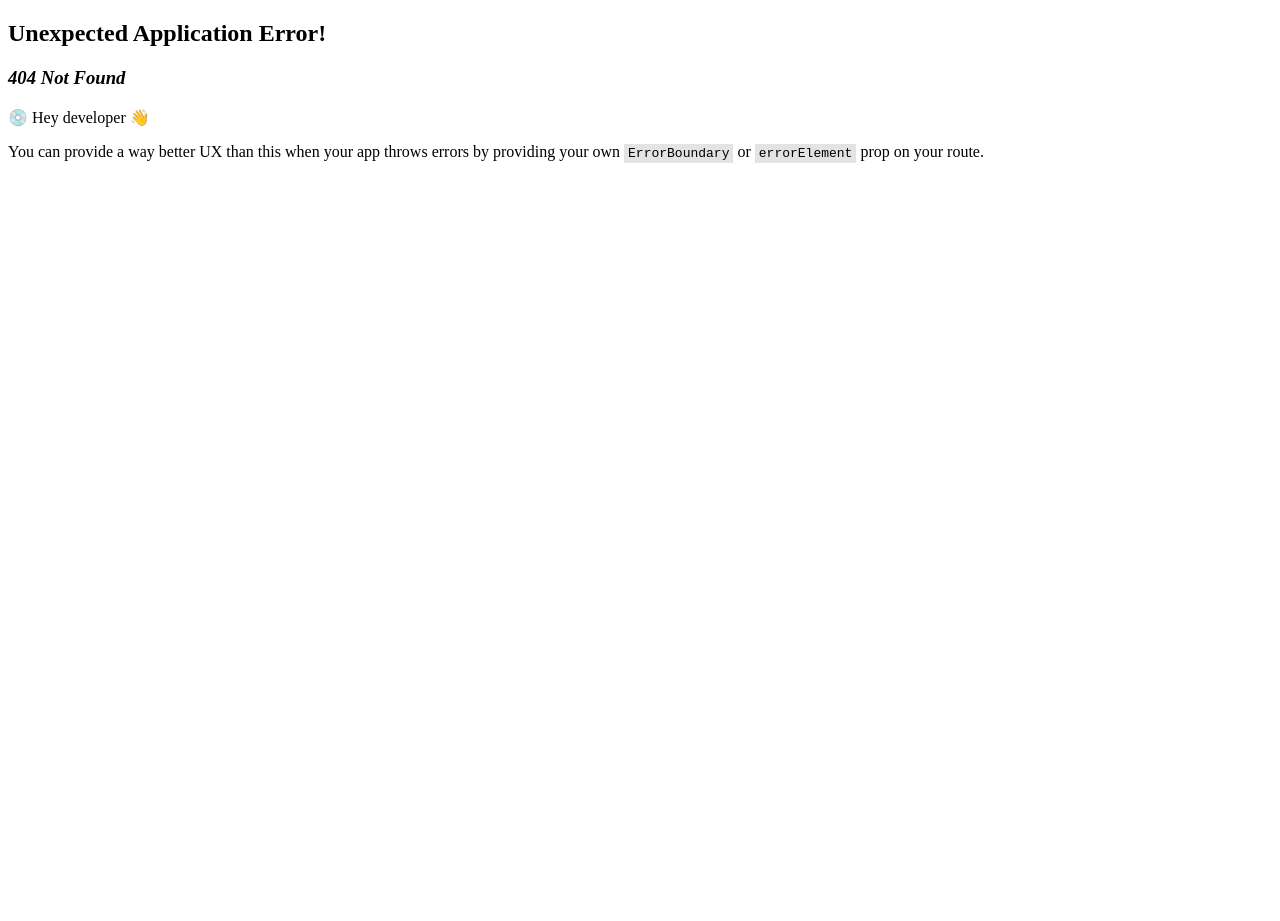
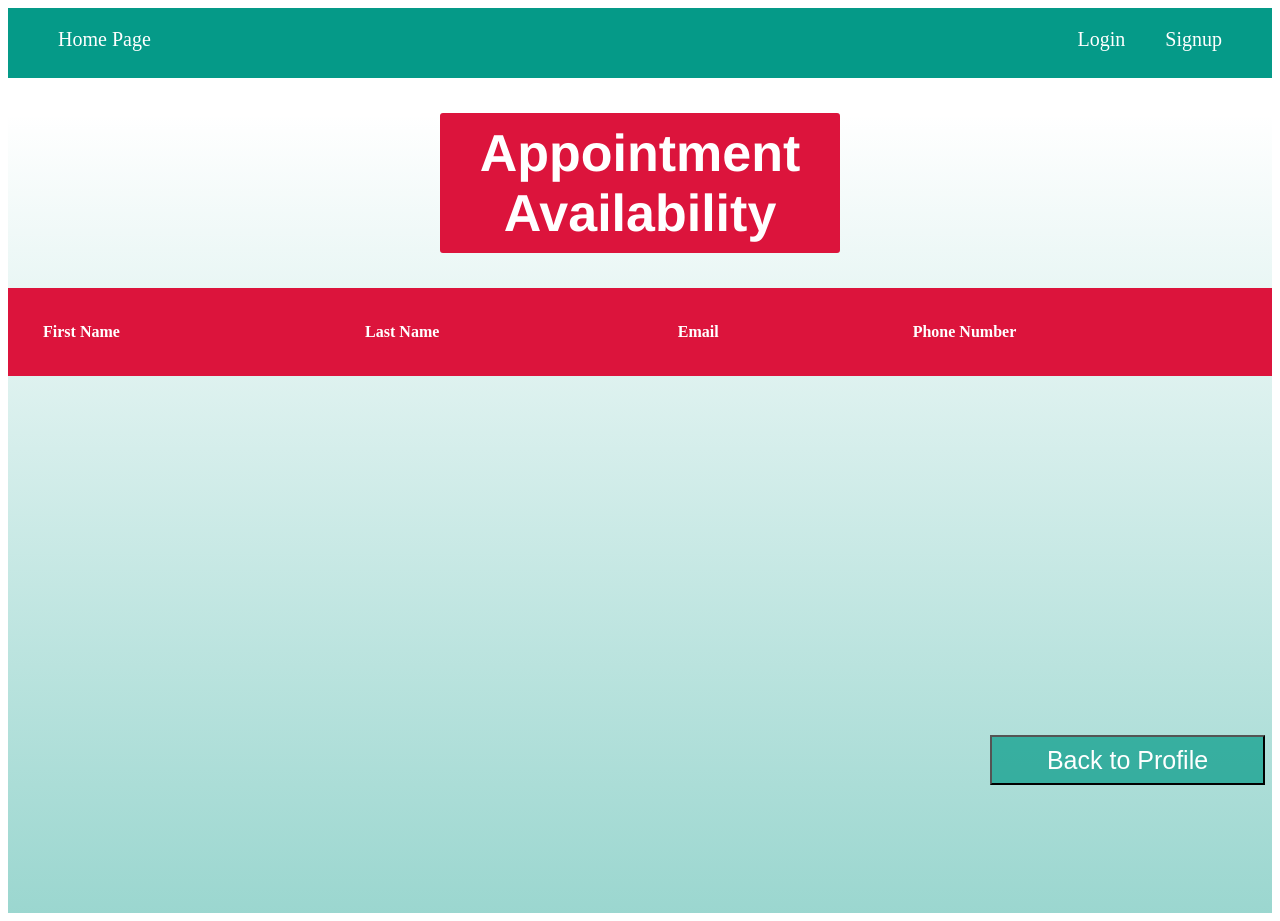
Before and after one commit to Oiman23/SJCS-Clinic, a React (Create React App) app in the folder Website Code/client/: page /appointments in a window 1280 px wide. Before the commit this address had no page. Before the commit the page ends 800 px from the top, so only its background shows below. Built offline with nearby package versions, Linux system fonts and the light colour scheme.

Commit message:
modifications

```diff
--- a/Website Code/client/src/index.js
+++ b/Website Code/client/src/index.js
@@ -9,6 +9,7 @@ import PatientInfoFill from './webPages.js/PatientInfoFill';
 import MedicalStaffInfoFill from './webPages.js/MedicalStaffInfoFill';
 import UserProfile from './webPages.js/UserProfile';
 import MedicalStaff from './webPages.js/Medicalstaff';
+import Appointments from './webPages.js/Appointments';
 
 const router = createBrowserRouter(
 createRoutesFromElements((
@@ -20,6 +21,7 @@ createRoutesFromElements((
     <Route path = '/medicalstaffinfofill' element = {<MedicalStaffInfoFill/>}/>
     <Route path = '/userprofile' element = {<UserProfile/>}/>
     <Route path = '/medicalstaff' element = {<MedicalStaff/>}/>
+    <Route path = '/appointments' element = {<Appointments/>}/>
  </Route>
  )
 ))
--- a/Website Code/client/src/webPages.js/App.css
+++ b/Website Code/client/src/webPages.js/App.css
@@ -65,6 +65,22 @@ p.descript {
   background-image: linear-gradient(rgba(5, 154, 136, 0), rgba(5, 154, 136, 0.4))
 }
 
+.appointment {
+  position: fixed;
+  bottom: 15px;
+  right: 15px;
+  background: rgba(5, 154, 136, 0.7);
+  color: white;
+  width: 275px;
+  height: 50px;
+  font-size: 25px;
+  cursor: pointer;
+}
+
+.appointment:hover {
+  background:rgb(5, 154, 136, 1);
+}
+
 .back-to-top {
   position: fixed;
   bottom: 15px;
--- a/Website Code/client/src/webPages.js/Appointments.js
+++ b/Website Code/client/src/webPages.js/Appointments.js
@@ -1,10 +1,26 @@
-import {useState} from 'react';
+import {useState, useEffect} from 'react';
 import axios from 'axios';
 import { useNavigate } from 'react-router-dom';
 const Appointments =() =>{
+    const navigate = useNavigate();
+    const handleAppointments = () => {
+        navigate('/userprofile');
+    };
+
     return (
-        <div>
-            Apointment Page
+        <div id="gradient">
+            <center><h1 className="title">Appointment Availability</h1></center>
+            <table>
+                <thead>
+                    <tr>
+                        <th>First Name</th>
+                        <th>Last Name</th>
+                        <th>Email</th>
+                        <th>Phone Number</th>
+                    </tr>
+                </thead>
+            </table>
+            <button onClick={handleAppointments} className="appointment">Back to Profile</button>
         </div>
     )
 
--- a/Website Code/client/src/webPages.js/UserProfile.js
+++ b/Website Code/client/src/webPages.js/UserProfile.js
@@ -28,6 +28,10 @@ const UserProfile = () => {
     const handleLogout = () => {
         localStorage.removeItem('userId');
         navigate('/');
+    };
+
+    const handleAppointments = () => {
+        navigate('/appointments');
     };
 
     if (!userData) {
@@ -67,6 +71,7 @@ const UserProfile = () => {
                     </tr>
                 </tbody>
             </table>
+            <button onClick={handleAppointments} className="appointment">Make an Appointment</button>
         </div>
     );
 }
```
